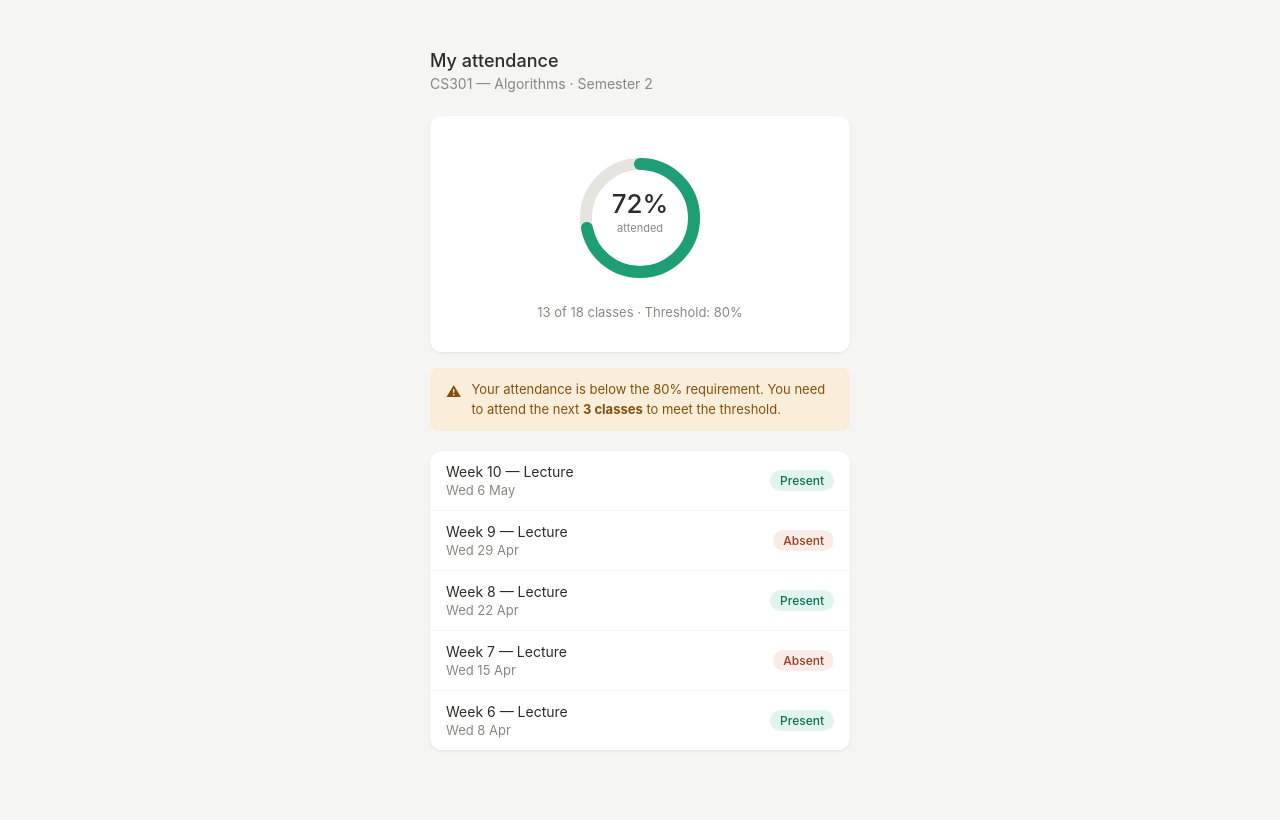
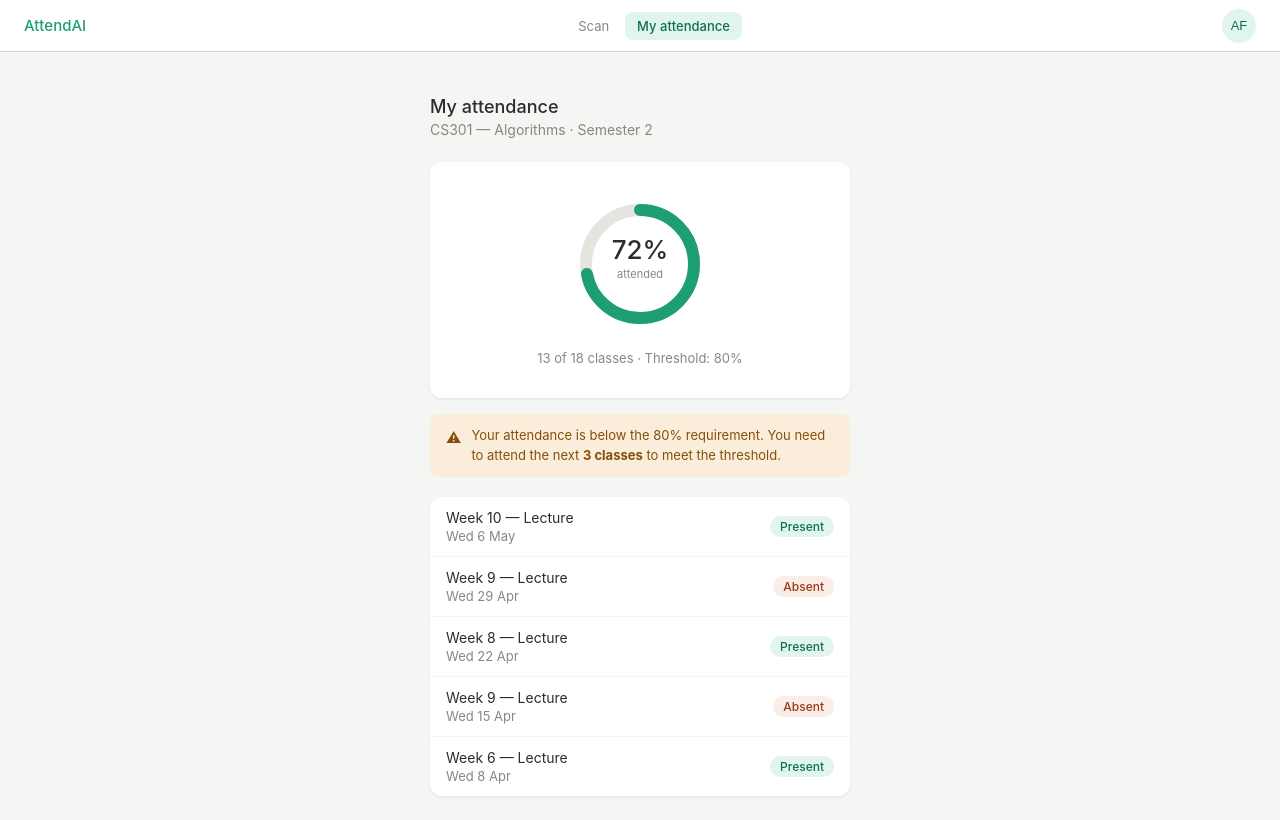
Before and after one commit to Divansshi/face-attendance-system, a Flask app: page /student/record in a window 1280 px wide. Before the commit the page ends 738 px from the top, so only its background shows below. Run offline with Flask 3, Linux system fonts and the light colour scheme.

Commit message:
Update HTML files and styles

```diff
--- a/static/style.css
+++ b/static/style.css
@@ -530,3 +530,168 @@ input:focus { border-color: var(--teal); }
 .class-rate.low { color: #BA7517; }
 
 .chevron { color: var(--gray-300); font-size: 14px; margin-left: 10px; }
+
+/* ── Nav bar ── */
+.navbar {
+  width: 100%;
+  background: var(--white);
+  border-bottom: 1px solid var(--gray-300);
+  padding: 0 1.5rem;
+  display: flex;
+  align-items: center;
+  justify-content: space-between;
+  height: 52px;
+  position: fixed;
+  top: 0;
+  left: 0;
+  z-index: 100;
+}
+
+.nav-brand {
+  font-size: 15px;
+  font-weight: 500;
+  color: var(--teal);
+  text-decoration: none;
+}
+
+.nav-links {
+  display: flex;
+  gap: 4px;
+}
+
+.nav-link {
+  font-size: 13px;
+  padding: 6px 12px;
+  border-radius: var(--radius-sm);
+  text-decoration: none;
+  color: var(--gray-500);
+  transition: background 0.15s, color 0.15s;
+}
+
+.nav-link:hover {
+  background: var(--gray-100);
+  color: var(--gray-800);
+}
+
+.nav-link.active {
+  background: var(--teal-light);
+  color: var(--teal-dark);
+  font-weight: 500;
+}
+
+/* Push page content below the fixed navbar */
+.page-top {
+  padding-top: 72px;
+}
+
+/* ── Profile menu ── */
+.nav-profile {
+  position: relative;
+}
+
+.profile-btn {
+  width: 34px;
+  height: 34px;
+  border-radius: 50%;
+  background: var(--teal-light);
+  color: var(--teal-dark);
+  font-size: 13px;
+  font-weight: 500;
+  border: none;
+  cursor: pointer;
+  display: flex;
+  align-items: center;
+  justify-content: center;
+  transition: background 0.15s;
+}
+.profile-btn:hover { background: var(--teal); color: var(--white); }
+
+.profile-dropdown {
+  display: none;
+  position: absolute;
+  top: 44px;
+  right: 0;
+  background: var(--white);
+  border: 0.5px solid var(--gray-300);
+  border-radius: var(--radius-sm);
+  min-width: 200px;
+  box-shadow: 0 4px 12px rgba(0,0,0,0.08);
+  z-index: 200;
+}
+
+.profile-dropdown.open { display: block; }
+
+.profile-info {
+  padding: 12px 16px;
+  border-bottom: 1px solid var(--gray-100);
+}
+
+.profile-name {
+  font-size: 14px;
+  font-weight: 500;
+  color: var(--gray-800);
+}
+
+.profile-email {
+  font-size: 12px;
+  color: var(--gray-500);
+  margin-top: 2px;
+}
+
+.dropdown-item {
+  display: block;
+  padding: 10px 16px;
+  font-size: 14px;
+  color: var(--gray-800);
+  text-decoration: none;
+  transition: background 0.1s;
+}
+.dropdown-item:hover { background: var(--gray-100); }
+.dropdown-item.danger { color: var(--red-text); }
+
+/* ── Student nav ── */
+.nav-student {
+  font-size: 12px;
+  color: var(--gray-500);
+  padding: 0 12px;
+}
+
+/* ── Auth pages ── */
+.auth-wrapper {
+  width: 100%;
+  max-width: 420px;
+  display: flex;
+  flex-direction: column;
+  align-items: center;
+}
+
+.auth-logo {
+  font-size: 22px;
+  font-weight: 500;
+  color: var(--teal);
+  margin-bottom: 1.5rem;
+}
+
+/* ── Dropdown fix ── */
+.profile-dropdown.open {
+  display: block;
+  background: var(--white);
+  border: 0.5px solid var(--gray-300);
+  border-radius: var(--radius-sm);
+  min-width: 200px;
+  box-shadow: 0 4px 12px rgba(0,0,0,0.08);
+  z-index: 200;
+}
+
+.dropdown-item.danger {
+  color: var(--red-text);
+  display: block;
+  padding: 10px 16px;
+  font-size: 14px;
+  text-decoration: none;
+  transition: background 0.1s;
+}
+
+.dropdown-item.danger:hover {
+  background: var(--red-soft);
+}
--- a/student/error.html
+++ b/student/error.html
@@ -3,13 +3,12 @@
 <head>
   <meta charset="UTF-8" />
   <meta name="viewport" content="width=device-width, initial-scale=1.0" />
-  <title>Recognition Failed</title>
+  <title>Recognition Failed — AttendAI</title>
   <link rel="stylesheet" href="{{ url_for('static', filename='style.css') }}" />
 </head>
 <body>
 
   <div class="card">
-
     <div class="error-banner">
       <div class="icon-circle">✕</div>
       <h1>Face not recognised</h1>
@@ -33,7 +32,6 @@
 
     <a href="/student/scan" class="btn btn-primary" style="margin-top: 1.5rem;">Try again</a>
     <a href="/student/login" class="btn btn-outline" style="margin-top: 0.75rem;">Back to login</a>
-
   </div>
 
 </body>
--- a/student/login.html
+++ b/student/login.html
@@ -3,12 +3,13 @@
 <head>
   <meta charset="UTF-8" />
   <meta name="viewport" content="width=device-width, initial-scale=1.0" />
-  <title>Student Login — Attendance System</title>
+  <title>Student Login — AttendAI</title>
   <link rel="stylesheet" href="{{ url_for('static', filename='style.css') }}" />
 </head>
 <body>
 
   <div class="card">
+    <div class="auth-logo">AttendAI</div>
     <span class="role-badge">Student</span>
     <h1>Welcome</h1>
     <p class="subtitle">Sign in to mark your attendance</p>
--- a/student/record.html
+++ b/student/record.html
@@ -3,29 +3,39 @@
 <head>
   <meta charset="UTF-8" />
   <meta name="viewport" content="width=device-width, initial-scale=1.0" />
-  <title>My Attendance — Attendance System</title>
+  <title>My Attendance — AttendAI</title>
   <link rel="stylesheet" href="{{ url_for('static', filename='style.css') }}" />
 </head>
 <body>
 
-  <div class="record-wrapper">
+  <nav class="navbar">
+    <a href="/student/scan" class="nav-brand">AttendAI</a>
+    <div class="nav-links">
+      <a href="/student/scan" class="nav-link">Scan</a>
+      <a href="/student/record" class="nav-link active">My attendance</a>
+    </div>
+    <div class="nav-profile">
+      <button class="profile-btn" onclick="toggleDropdown()">AF</button>
+      <div class="profile-dropdown" id="profileDropdown">
+        <div class="profile-info">
+          <div class="profile-name">Ahmad Faris</div>
+          <div class="profile-email">2021234567</div>
+        </div>
+        <a href="/student/login" class="dropdown-item danger">Sign out</a>
+      </div>
+    </div>
+  </nav>
+
+  <div class="record-wrapper page-top">
     <h2>My attendance</h2>
     <p class="subtitle">CS301 — Algorithms · Semester 2</p>
 
-    <!-- Percentage ring -->
     <div class="ring-card">
       <svg width="140" height="140" viewBox="0 0 140 140">
-        <!-- Background ring -->
         <circle cx="70" cy="70" r="54"
-          fill="none"
-          stroke="#E5E4DF"
-          stroke-width="12" />
-        <!-- Progress ring: circumference = 2π×54 ≈ 339.3 -->
-        <!-- 72% attended = 339.3 × 0.72 ≈ 244 -->
+          fill="none" stroke="#E5E4DF" stroke-width="12" />
         <circle cx="70" cy="70" r="54"
-          fill="none"
-          stroke="#1D9E75"
-          stroke-width="12"
+          fill="none" stroke="#1D9E75" stroke-width="12"
           stroke-linecap="round"
           stroke-dasharray="244 339.3"
           transform="rotate(-90 70 70)" />
@@ -37,13 +47,11 @@
       <p class="ring-label">13 of 18 classes · Threshold: 80%</p>
     </div>
 
-    <!-- Warning -->
     <div class="warning-banner">
       <span class="warning-icon">⚠</span>
       <span>Your attendance is below the 80% requirement. You need to attend the next <strong>3 classes</strong> to meet the threshold.</span>
     </div>
 
-    <!-- Session list -->
     <div class="session-list">
       <div class="session-row">
         <div>
@@ -68,7 +76,7 @@
       </div>
       <div class="session-row">
         <div>
-          <div>Week 7 — Lecture</div>
+          <div>Week 9 — Lecture</div>
           <div class="session-date">Wed 15 Apr</div>
         </div>
         <span class="badge-absent">Absent</span>
@@ -81,8 +89,18 @@
         <span class="badge-present">Present</span>
       </div>
     </div>
+  </div>
 
-  </div>
+  <script>
+    function toggleDropdown() {
+      document.getElementById('profileDropdown').classList.toggle('open');
+    }
+    document.addEventListener('click', function(e) {
+      if (!e.target.closest('.nav-profile')) {
+        document.getElementById('profileDropdown').classList.remove('open');
+      }
+    });
+  </script>
 
 </body>
 </html>
--- a/student/success.html
+++ b/student/success.html
@@ -3,13 +3,12 @@
 <head>
   <meta charset="UTF-8" />
   <meta name="viewport" content="width=device-width, initial-scale=1.0" />
-  <title>Attendance Confirmed</title>
+  <title>Attendance Confirmed — AttendAI</title>
   <link rel="stylesheet" href="{{ url_for('static', filename='style.css') }}" />
 </head>
 <body class="screen-success">
 
   <div class="icon-circle">✓</div>
-
   <h1>Attendance confirmed</h1>
   <p class="subtitle">You've been marked present for today's class</p>
 
```
Also changed, not shown: lecturer/dashboard.html (+32 -9 lines), lecturer/enroll.html (+32 -5 lines), lecturer/recgnition.html (+32 -6 lines), student/scan.html (+31 -2 lines).
